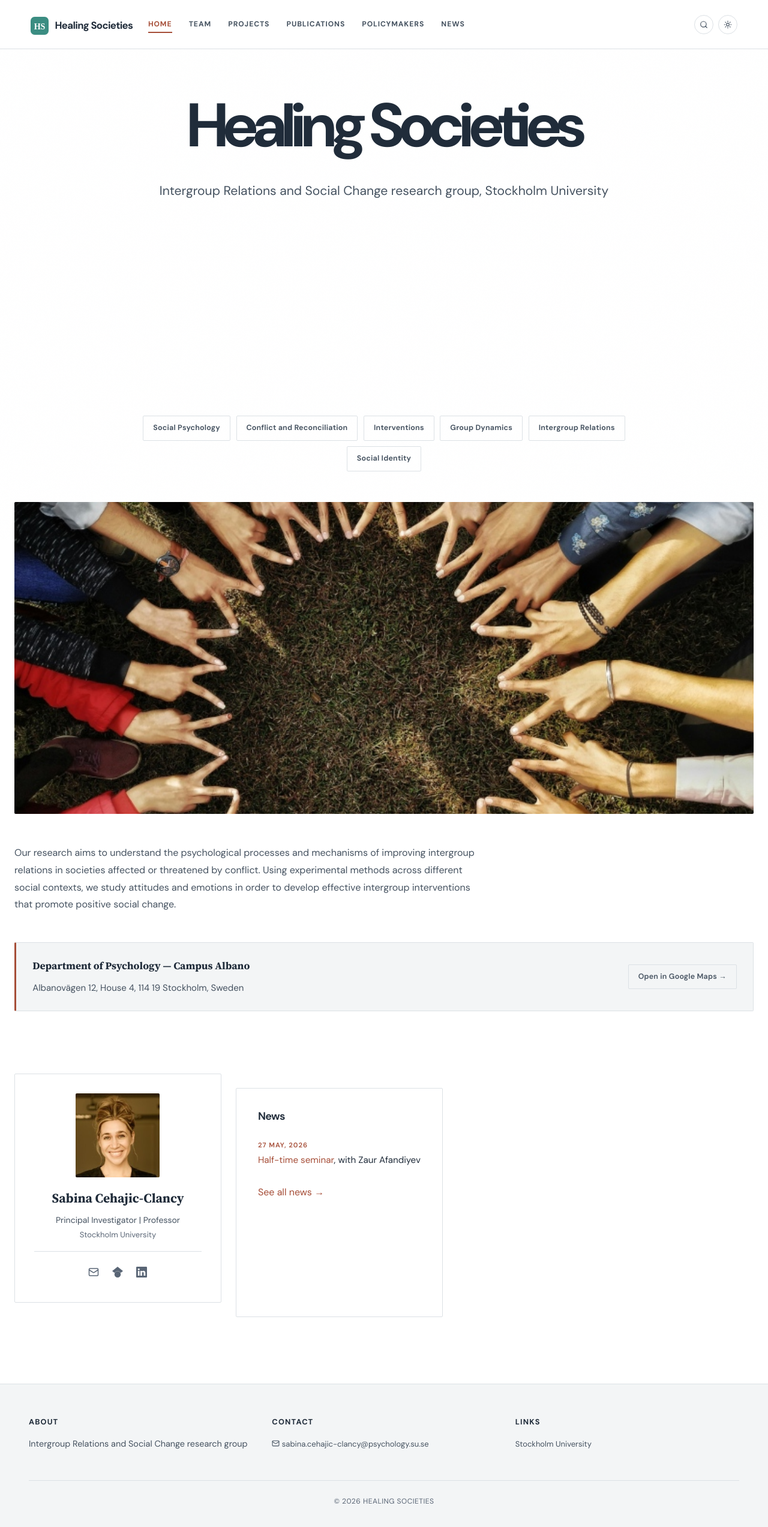
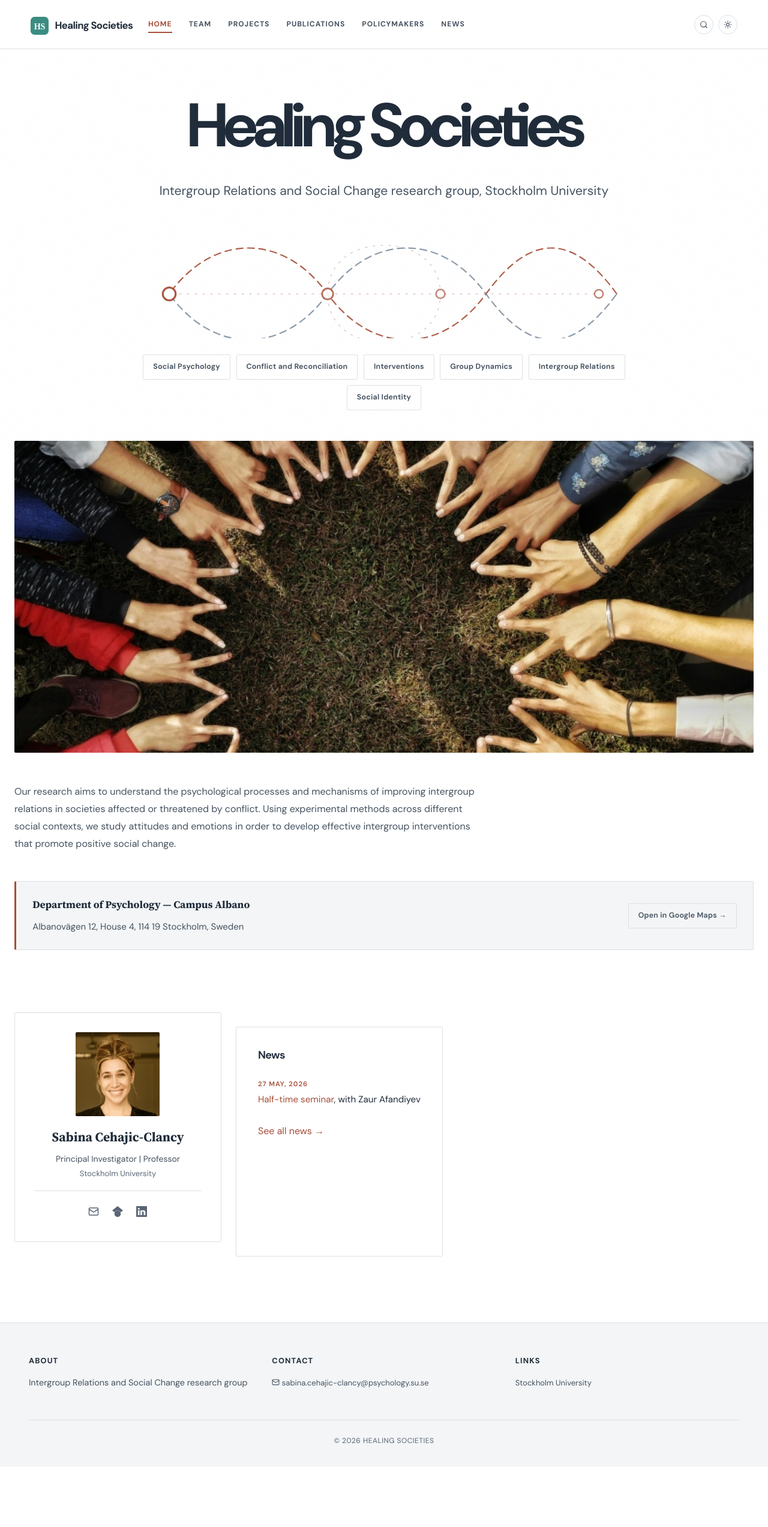
Before and after one commit to yuricipriano02/healingsocieties, a Jekyll site: the page built from _pages/home.md, in a window 1280 px wide. Shown: the whole page at 60% size. Built offline with Jekyll 4.4.1, drawn with Linux system fonts in a browser that asks for light colours; after the commit the page ends 2445 px from its top, so only the background shows below that.

Commit message:
Style animated homepage connection motif

```diff
--- a/_sass/layouts/_editorial.scss
+++ b/_sass/layouts/_editorial.scss
@@ -389,3 +389,54 @@ td, th { border-color: var(--border-color) !important; }
 @media (max-width: 767px) {
   .home-grid > div:last-child { grid-template-columns: 1fr; margin-top: 2rem; }
 }
+
+
+// Animated homepage motif: interwoven paths suggest dialogue, connection and repair.
+.hero-animation {
+  width: min(100%, 900px);
+  height: clamp(105px, 17vw, 190px);
+  margin: -.25rem auto 1.7rem;
+  display: grid;
+  place-items: center;
+  overflow: hidden;
+  pointer-events: none;
+}
+.hero-weave {
+  display: block;
+  width: 100%;
+  height: 100%;
+  overflow: visible;
+}
+.weave-line {
+  stroke-linecap: round;
+  stroke-linejoin: round;
+  stroke-width: 2.2;
+  stroke-dasharray: 11 8;
+  animation: weave-flow 24s linear infinite;
+}
+.weave-line-a { stroke: var(--lab-accent); opacity: .9; }
+.weave-line-b { stroke: #718394; opacity: .8; animation-direction: reverse; animation-duration: 30s; }
+.weave-line-c { stroke: var(--lab-accent); opacity: .32; stroke-width: 1.4; stroke-dasharray: 3 10; }
+.weave-node {
+  fill: var(--bg-primary);
+  stroke: var(--lab-accent);
+  stroke-width: 2;
+  transform-box: fill-box;
+  transform-origin: center;
+  animation: node-breathe 3.8s ease-in-out infinite;
+}
+.node-b { animation-delay: .6s; }
+.node-c { animation-delay: 1.2s; }
+.node-d { animation-delay: 1.8s; }
+@keyframes weave-flow { to { stroke-dashoffset: -190; } }
+@keyframes node-breathe {
+  0%, 100% { transform: scale(1); opacity: .8; }
+  50% { transform: scale(1.55); opacity: 1; }
+}
+@media (max-width: 600px) {
+  .hero-animation { height: 100px; margin: -.25rem auto 1.25rem; }
+  .weave-line { stroke-width: 3; }
+}
+@media (prefers-reduced-motion: reduce) {
+  .weave-line, .weave-node { animation: none !important; }
+}
```
